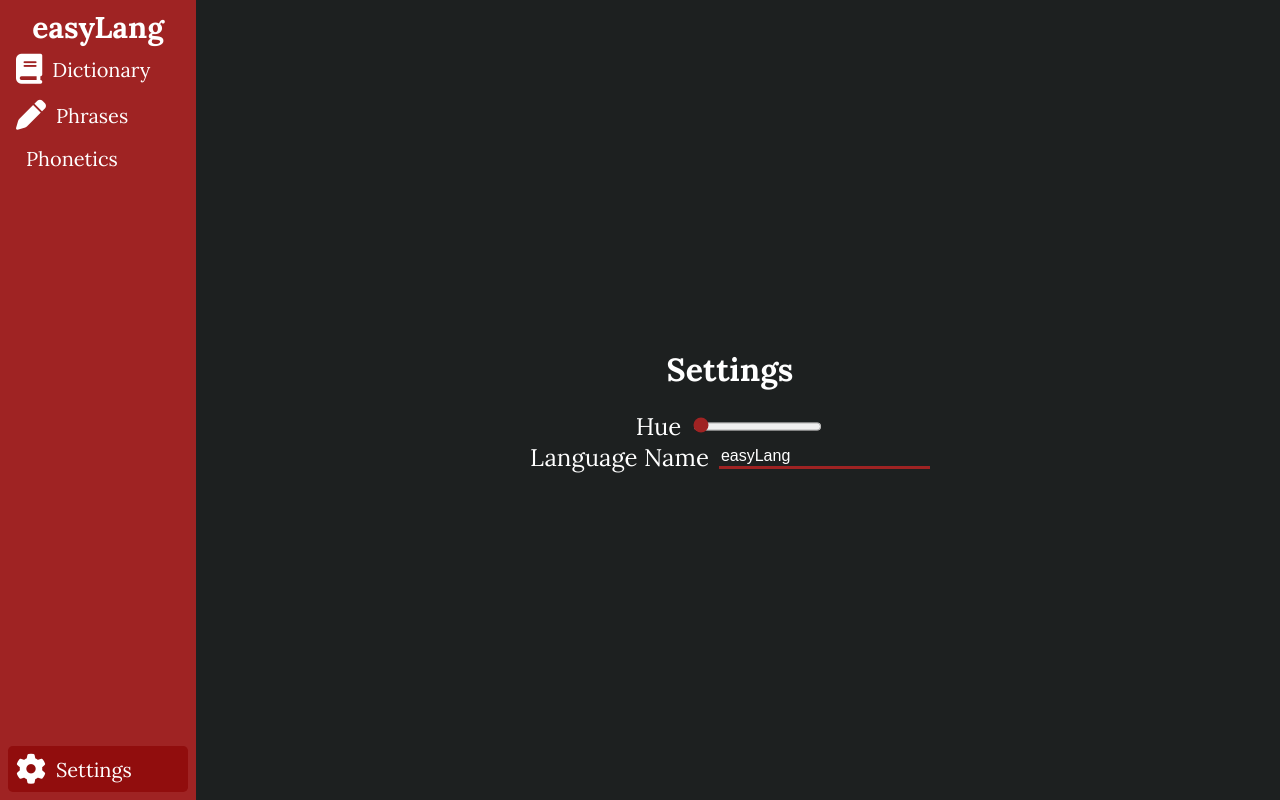
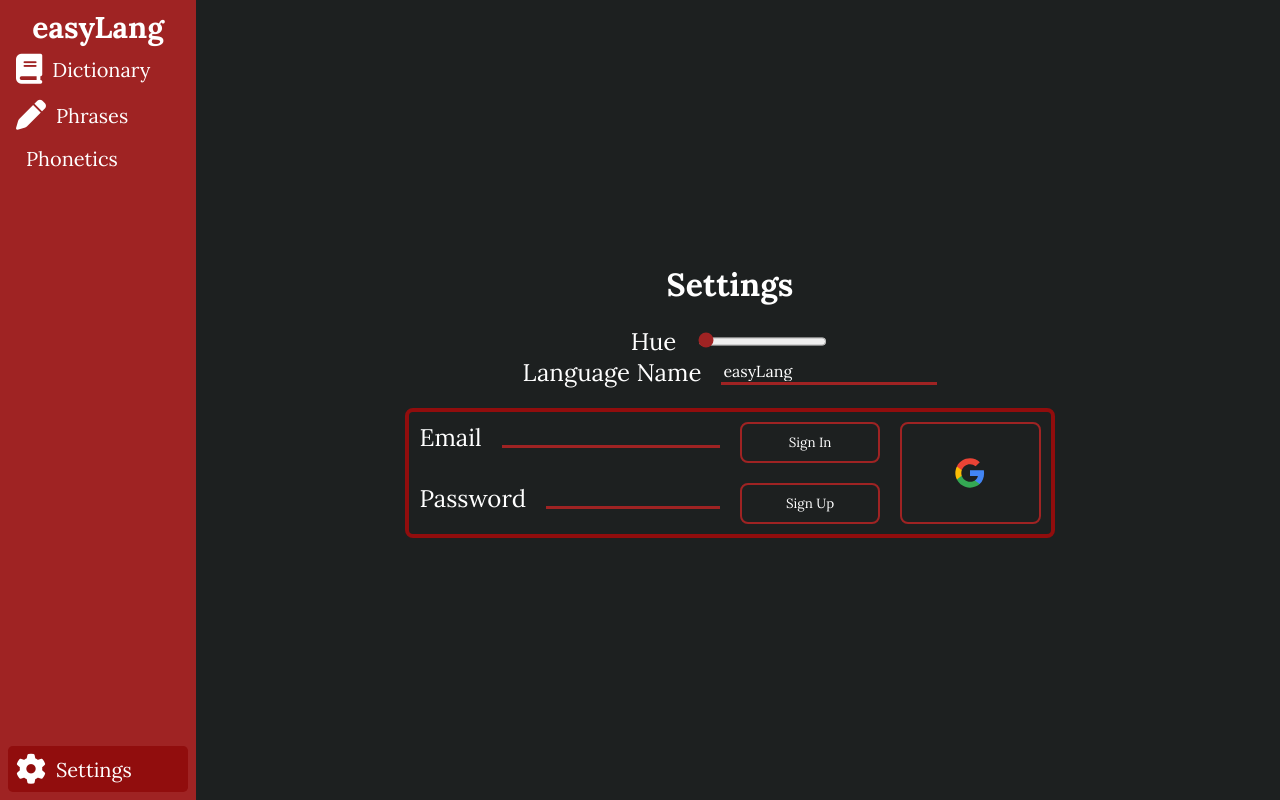
Before and after one commit to okwesil/easylang, a Vue app: page /settings in a window 1280 px wide. Built offline with nearby package versions, Linux system fonts and the light colour scheme; no server answers; some icons are missing; a web font is replaced by a local one.

Commit message:
Added authentication in the settings page, doesn't actually do anything yet

```diff
--- a/src/App.vue
+++ b/src/App.vue
@@ -32,6 +32,10 @@
 
 :root {
   --bg-color: #1d2020;
+}
+
+button, input {
+  font-family: "Lora", Arial;
 }
 
 body {
--- a/src/Dictionary/DictionaryView.vue
+++ b/src/Dictionary/DictionaryView.vue
@@ -213,7 +213,7 @@ li {
   justify-content: center;
   /* text-align: left; */
   /* width: 25%; */
-  border: 2px solid var(--sidebar-bg-color);
+  border: 2px solid var(--accent-color);
   height: max-content;
   width: max-content;
   display: flex;
@@ -245,7 +245,7 @@ li {
 }
 
 .list-select:hover, .selected {
-  border-bottom: 3px solid var(--sidebar-bg-color);
+  border-bottom: 3px solid var(--accent-color);
 }
 
 .new-word-text {
@@ -258,13 +258,13 @@ li {
 }
 
 .add-word:hover {
-  background-color: var(--sidebar-bg-color);
+  background-color: var(--accent-color);
 }
 
 dialog {
   background-color: var(--bg-color);
   color: white;
-  border: 5px solid var(--sidebar-bg-color);
+  border: 5px solid var(--accent-color);
   border-radius: 1rem;
 }
 
--- a/src/Dictionary/NewWordForm.vue
+++ b/src/Dictionary/NewWordForm.vue
@@ -86,7 +86,7 @@ input {
   box-sizing: border-box;
   border: none;
   background-color: var(--bg-color);
-  border-bottom: 3px solid var(--sidebar-bg-color);
+  border-bottom: 3px solid var(--accent-color);
   color: white;
 }
 
@@ -96,7 +96,7 @@ input:focus {
 
 button {
   background-color: var(--bg-color);
-  border: 3px solid var(--sidebar-bg-color);
+  border: 3px solid var(--accent-color);
   padding-top: 10px;
   padding-bottom: 10px;
   color: white;
@@ -105,7 +105,7 @@ button {
 select {
   background-color: var(--bg-color);
   border: none;
-  border-bottom: 2px solid var(--sidebar-bg-color);
+  border-bottom: 2px solid var(--accent-color);
   color: white;
 }
 
--- a/src/Phonetics/PhoneticsView.vue
+++ b/src/Phonetics/PhoneticsView.vue
@@ -125,7 +125,7 @@ export default {
 }
 
 .sound {
-    border: 2px solid var(--sidebar-bg-color);
+    border: 2px solid var(--accent-color);
     /* width: 100%; */
     aspect-ratio: 1;
     display: flex;
@@ -142,7 +142,7 @@ export default {
 
 
 .sound:hover {
-    background-color: var(--sidebar-bg-color);
+    background-color: var(--accent-color);
 
 }
 
@@ -152,6 +152,6 @@ export default {
 
 .border {
     margin-left: 2rem;
-    border-bottom: 2px solid var(--sidebar-bg-color);
+    border-bottom: 2px solid var(--accent-color);
 }
 </style>
--- a/src/Phrases/NewPhrase.vue
+++ b/src/Phrases/NewPhrase.vue
@@ -110,7 +110,7 @@ export default {
 dialog {
     background-color: var(--bg-color);
     color: white;
-    border: 5px solid var(--sidebar-bg-color);
+    border: 5px solid var(--accent-color);
     border-radius: 1rem;
 }
 
@@ -121,7 +121,7 @@ dialog {
 }
 
 .words-added {
-    border-bottom: 2px solid var(--sidebar-bg-color);
+    border-bottom: 2px solid var(--accent-color);
 }
 
 .words-added-container {
@@ -142,7 +142,7 @@ dialog {
 }
 
 .word:hover {
-    background-color: var(--sidebar-bg-color);
+    background-color: var(--accent-color);
 }
 
 .hovered-word {
@@ -181,7 +181,7 @@ form > form {
 }
 
 .on {
-    border-bottom: 3px solid var(--sidebar-bg-color);
+    border-bottom: 3px solid var(--accent-color);
 }
 
 .best-word {
@@ -189,7 +189,7 @@ form > form {
 }
 
 b {
-    color: var(--sidebar-bg-color);
+    color: var(--accent-color);
 }
 
 dialog {
--- a/src/Settings/SettingsView.vue
+++ b/src/Settings/SettingsView.vue
@@ -1,25 +1,106 @@
 <template>
-    <div class="everything">
+    <div class="settings">
         <h1>Settings</h1>
         <div class="line">
           <span class="label">Hue</span>
           <input type="range" min="0" max="360" v-model="settings.hue" @change="updateHue">
         </div>
+
         <div class="line">
           <span class="label">Language Name</span>
           <input type="text" v-model="settings.name" @change="updateName">
+        </div>
+
+        <form v-if="currentUser == null" class="signin">
+
+          <div class="line email">
+            <span class="label">Email</span>
+            <input type="email" v-model="email" required>
+          </div>
+
+          <div class="line password">
+            <span class="label">Password</span>
+            <input type="password" minlength="6" v-model="password" required>
+          </div>
+
+          <button class="signin-btn" @click.prevent="signin">Sign In</button>
+          <button class="signup-btn" @click.prevent="signup">Sign Up</button>
+          <button class="with-google">
+            <!-- google svg -->
+            <svg xmlns="http://www.w3.org/2000/svg" height="24" viewBox="0 0 24 24" width="24"><path d="M22.56 12.25c0-.78-.07-1.53-.2-2.25H12v4.26h5.92c-.26 1.37-1.04 2.53-2.21 3.31v2.77h3.57c2.08-1.92 3.28-4.74 3.28-8.09z" fill="#4285F4"/><path d="M12 23c2.97 0 5.46-.98 7.28-2.66l-3.57-2.77c-.98.66-2.23 1.06-3.71 1.06-2.86 0-5.29-1.93-6.16-4.53H2.18v2.84C3.99 20.53 7.7 23 12 23z" fill="#34A853"/><path d="M5.84 14.09c-.22-.66-.35-1.36-.35-2.09s.13-1.43.35-2.09V7.07H2.18C1.43 8.55 1 10.22 1 12s.43 3.45 1.18 4.93l2.85-2.22.81-.62z" fill="#FBBC05"/><path d="M12 5.38c1.62 0 3.06.56 4.21 1.64l3.15-3.15C17.45 2.09 14.97 1 12 1 7.7 1 3.99 3.47 2.18 7.07l3.66 2.84c.87-2.6 3.3-4.53 6.16-4.53z" fill="#EA4335"/><path d="M1 1h22v22H1z" fill="none"/></svg>
+          </button>
+
+        </form>
+        <div v-else class="user-info">
+          <span>Signed in as: {{ currentUser.email }}</span>
+          <button @click="signout">Sign Out</button>
         </div>
   </div>
 </template>
 
 <script>
 import { settings, updateHue, updateName } from '../save.js'
+import { ref } from 'vue';
+import { createUserWithEmailAndPassword, signInWithEmailAndPassword, signOut } from 'firebase/auth'
+import { auth, currentUser } from '@/firebase.js';
+
 
   export default {
     setup() {
+      const email = ref('')
+      const password = ref('')
+
+      const signout = () => {
+        signOut(auth)
+        .then(() => {
+          currentUser.value = null
+        })
+        .catch(error => {
+          alert('There was an error while signing out')
+          console.error(error.code)
+        })
+      }
+
+      const signup = () => {
+
+        createUserWithEmailAndPassword(auth, email.value.trim(), password.value.trim())
+        .then(() => {
+          currentUser.value = auth.currentUser
+        })
+        .catch(error => {
+          console.error(error)
+          let message = ''
+          switch (error.code) {
+            case 'auth/email-already-in-use':
+              message = 'That email is already being used'
+              break
+            default:
+              message = 'An error occured'
+              break
+          }
+          alert(message)
+        })
+
+        email.value = ''
+        password.value = ''
+      }
+
+      const signin = async () => {
+        try {
+          currentUser.value = await signInWithEmailAndPassword(auth, email.value.trim(), password.value.trim()).user
+          console.log(currentUser.value)
+        } catch (error) {
+          if (error.code == 'auth/invalid-credential') {
+            alert('Wrong email or password')
+          }
+        }
+        email.value = ''
+        password.value = ''
+      }
+
       return {
-        settings,
-        updateHue, updateName
+        settings, email, password, currentUser,
+        updateHue, updateName, signup, signin, signout
       }
     }
   }
@@ -27,7 +108,7 @@ import { settings, updateHue, updateName } from '../save.js'
 </script>
 
 <style scoped>
-.everything {
+.settings {
   display: flex;
   flex-direction: column;
   justify-content: center;
@@ -42,13 +123,12 @@ span {
 }
 
 .label {
-  margin-right: 10px;
   white-space: nowrap;
 }
 
 .toggle {
   transition: all 0.3s ease;
-  border: 2px solid var(--sidebar-bg-color);
+  border: 2px solid var(--accent-color);
   padding: 5px;
   display: flex;
   justify-content: center;
@@ -58,7 +138,7 @@ span {
 }
 
 .toggle.on {
-  background-color: var(--sidebar-bg-color);
+  background-color: var(--accent-color);
 }
 
 .line {
@@ -66,10 +146,74 @@ span {
   justify-content: center;
   align-items: center;
   height: fit-content;
-  accent-color: var(--sidebar-bg-color);
+  accent-color: var(--accent-color);
+  gap: 20px;
 }
 
 input[type="text"] {
   font-size: 1rem;
 }
+
+.signin {
+  border: 4px solid var(--sidebar-active);
+  border-radius: 0.5rem;
+  padding: 10px;
+  display: grid;
+  grid-template-columns: 1fr 1fr 1fr 1fr;
+  grid-template-rows: 1fr 1fr;
+}
+
+.signin, .user-info {
+  margin-top: 20px;
+}
+
+.user-info {
+  display: flex;
+  flex-direction: column;
+  justify-content: center;
+  gap: 10px;
+}
+
+.email {
+  grid-row: 1;
+  grid-column: 1 / 3;
+}
+
+
+.password {
+  grid-row: 2;
+  grid-column: 1 / 3;
+}
+
+button {
+  transition: all 0.3s ease;
+  border: 2px solid var(--accent-color);
+  border-radius: 0.5rem;
+  display: flex;
+  justify-content: center;
+  align-items: center;
+}
+
+.signin-btn {
+  grid-row: 1;
+  grid-column: 3;
+}
+
+.signup-btn {
+  grid-row: 2;
+  grid-column: 3;
+}
+
+.with-google {
+  grid-row: 1 / 3;
+}
+
+button:hover {
+  background-color: var(--sidebar-active);
+}
+
+svg {
+  width: 2rem;
+  height: 2rem;
+}
 </style>
--- a/src/Sidebar/SidebarLink.vue
+++ b/src/Sidebar/SidebarLink.vue
@@ -53,7 +53,7 @@
     font-size: 20px;
 }
 .link:hover {
-    background-color: hsl(from var(--sidebar-bg-color) h calc(s + 20) calc(l - 5));
+    background-color: var(--sidebar-hover);
 }
 
 .link-text {
@@ -61,7 +61,7 @@
 }
 
 .expanded .link.active {
-    background-color: hsl(from var(--sidebar-bg-color) h calc(s + 20) calc(l - 7));
+    background-color: var(--sidebar-active)
 }
 
 .link i {
--- a/src/firebase.js
+++ b/src/firebase.js
@@ -1,6 +1,8 @@
 // Import the functions you need from the SDKs you need
 import { initializeApp } from "firebase/app";
-import { getAnalytics } from "firebase/analytics";
+
+import { getAuth, setPersistence, browserLocalPersistence, onAuthStateChanged } from "firebase/auth";
+import { ref } from 'vue'
 // TODO: Add SDKs for Firebase products that you want to use
 // https://firebase.google.com/docs/web/setup#available-libraries
 
@@ -17,5 +19,15 @@ const firebaseConfig = {
 };
 
 // Initialize Firebase
-const app = initializeApp(firebaseConfig);
-const analytics = getAnalytics(app);
+export const fb = initializeApp(firebaseConfig);
+export const auth = getAuth(fb);
+
+// Persist auth across browser sessions / refreshes
+setPersistence(auth, browserLocalPersistence).catch((error) => {
+  console.error('Firebase auth persistence error:', error);
+});
+
+export const currentUser = ref(null);
+onAuthStateChanged(auth, user => {
+  currentUser.value = user;
+});
--- a/src/save.js
+++ b/src/save.js
@@ -2,6 +2,7 @@ import { dictionary } from './Dictionary/dictionary';
 import { phrases } from './Phrases/phrases';
 import { keysOfUserSounds } from './Phonetics/sounds';
 import { watch, ref } from 'vue'
+
 
 export const save = async e => {
     const language = JSON.stringify({
@@ -58,7 +59,7 @@ export const onKeypress = (e) => {
 
 export const updateHue = () => {
     const hueString = `hsl(${settings.value.hue}, 65%, 28%)`
-    document.documentElement.style.setProperty('--sidebar-bg-color', hueString)
+    document.documentElement.style.setProperty('--accent-color', hueString)
 }
 
 export const updateName = () => {
```
Also changed, not shown: src/Phrases/PhraseView.vue (+4 -4 lines), src/Sidebar/Sidebar.vue (+8 -5 lines).
